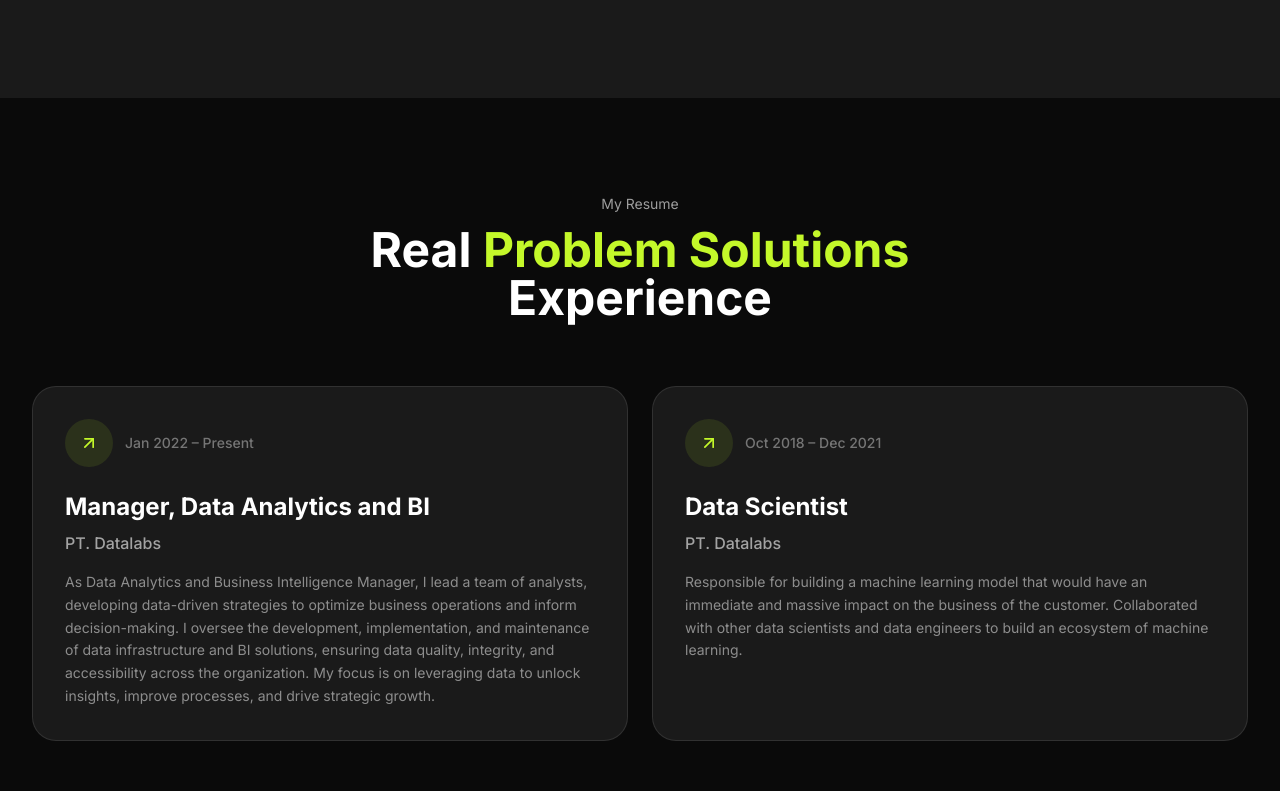
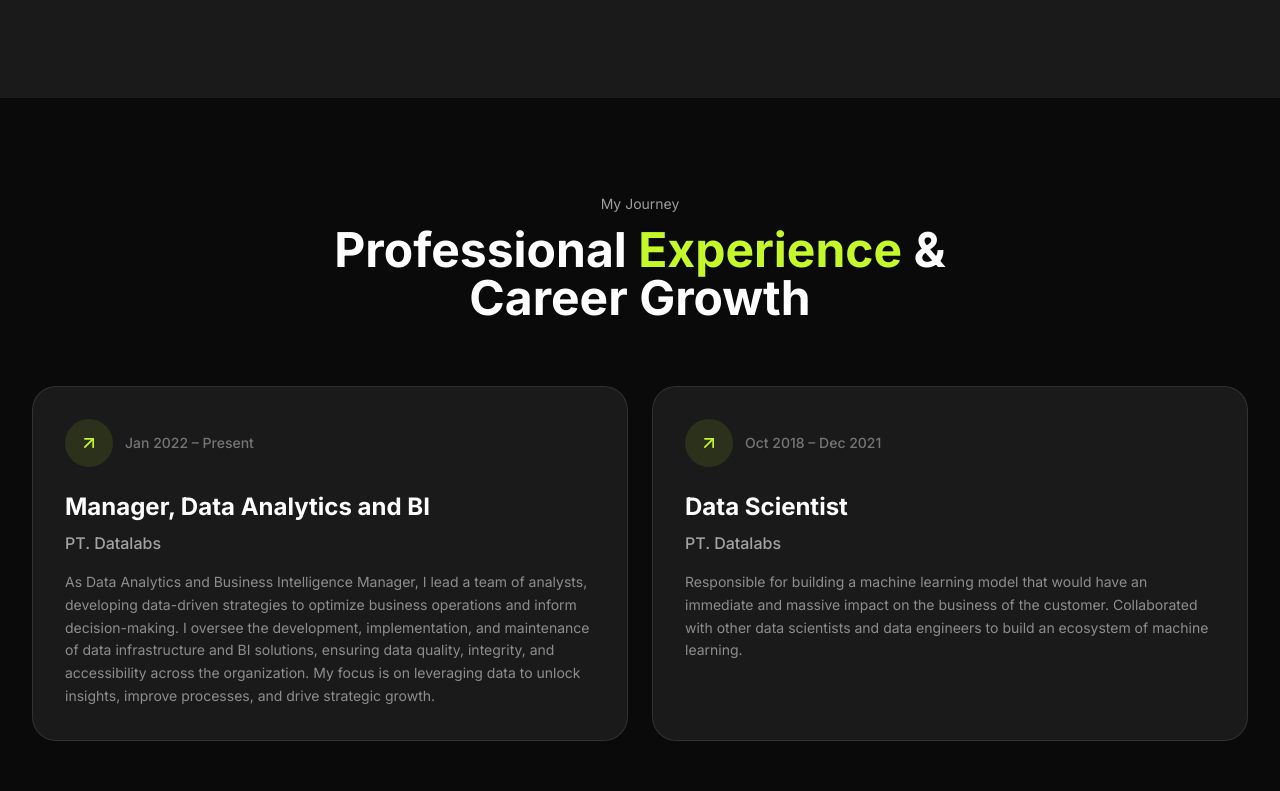
Before and after one commit to anotechhub/triano-resume, a Next.js app: page / in a window 1280 px wide. Shown: the part 1514-2305 px from the top of the page. Built offline with nearby package versions, Linux system fonts and the light colour scheme.

Commit message:
update experience

```diff
--- a/src/components/sections/experience-dark.tsx
+++ b/src/components/sections/experience-dark.tsx
@@ -73,11 +73,10 @@ export function ExperienceDark() {
           transition={{ duration: 0.6 }}
           className="text-center max-w-2xl mx-auto mb-16"
         >
-          <p className="text-white/60 text-sm mb-3">My Resume</p>
+          <p className="text-white/60 text-sm mb-3">My Journey</p>
           <h2 className="text-4xl md:text-5xl font-bold text-white mb-4">
-            Real <span className="text-lime">Problem Solutions</span>
-            <br />
-            Experience
+            Professional <span className="text-lime">Experience</span> &<br />
+            Career Growth
           </h2>
         </motion.div>
 
--- a/src/components/ui/header.tsx
+++ b/src/components/ui/header.tsx
@@ -8,7 +8,7 @@ import { Button } from "./button";
 const navItems = [
   { label: "Home", href: "#home" },
   { label: "About", href: "#about" },
-  { label: "Resume", href: "#experience" },
+  { label: "Experience", href: "#experience" },
   { label: "Skills", href: "#tech-stack" },
   { label: "Projects", href: "#projects" },
   { label: "Education", href: "#education" },
```
